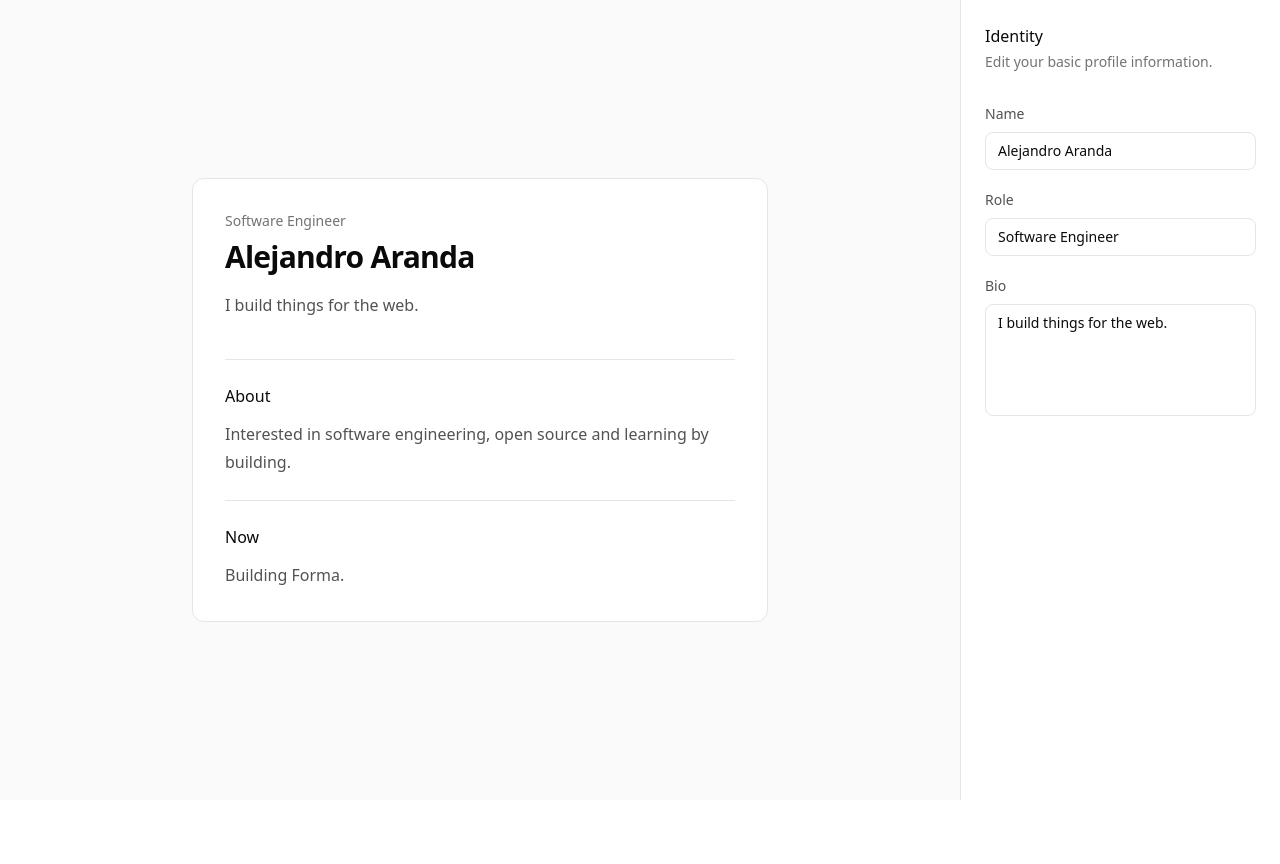
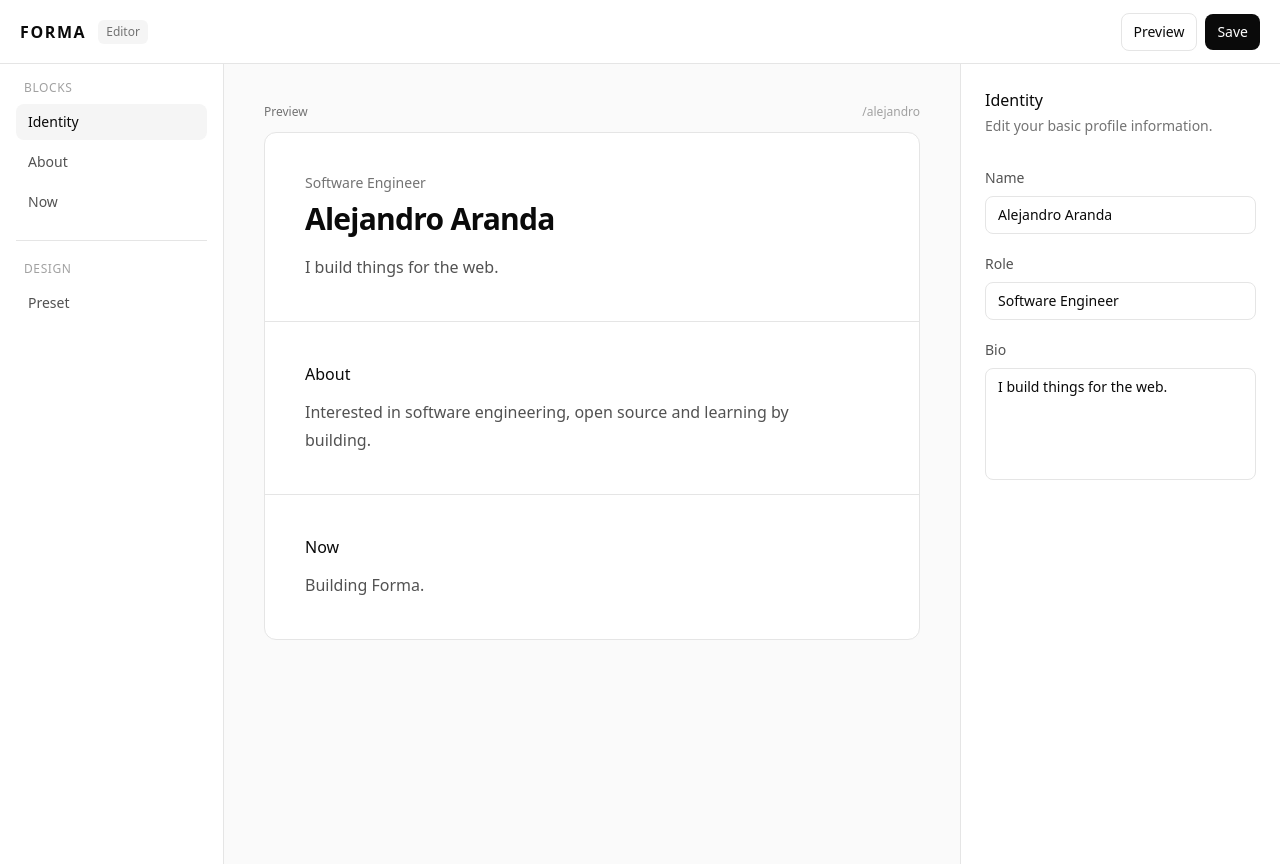
Before and after one commit to ale0aranda/forma, a Next.js app: page / in a window 1280 px wide. Before the commit the page ends 800 px from the top, so only its background shows below. Built offline with nearby package versions, Linux system fonts and the light colour scheme.

Commit message:
feat: add editor shell

```diff
--- a/app/page.tsx
+++ b/app/page.tsx
@@ -16,6 +16,8 @@ const initialProfile: Profile = {
   now: 'Building Forma.'
 };
 
+const blocks = ['Identity', 'About', 'Now'];
+
 export default function Home() {
   const [profile, setProfile] = useState(initialProfile);
 
@@ -30,36 +32,119 @@ export default function Home() {
   }
 
   return (
-    <main className='flex min-h-screen bg-white text-neutral-950'>
-      <section className='flex flex-1 items-center justify-center bg-neutral-50 p-12'>
-        <div className='w-full max-w-xl rounded-xl border border-neutral-200 bg-white p-8'>
-          <p className='text-neutral-500 text-sm'>{profile.identity.role}</p>
+    <main className='min-h-screen bg-white text-neutral-950'>
+      <header className='flex h-16 items-center justify-between border-neutral-200 border-b px-5'>
+        <div className='flex items-center gap-3'>
+          <span className='font-semibold tracking-widest'>FORMA</span>
+
+          <span className='rounded-md bg-neutral-100 px-2 py-1 text-neutral-500 text-xs'>
+            Editor
+          </span>
+        </div>
+
+        <div className='flex items-center gap-2'>
+          <button
+            className='rounded-lg border border-neutral-200 px-3 py-2 text-sm transition-colors hover:bg-neutral-50'
+            type='button'
+          >
+            Preview
+          </button>
+
+          <button
+            className='rounded-lg bg-neutral-950 px-3 py-2 font-medium text-sm text-white transition-colors hover:bg-neutral-800'
+            type='button'
+          >
+            Save
+          </button>
+        </div>
+      </header>
+
+      <div className='flex min-h-screen'>
+        <aside className='w-56 shrink-0 border-neutral-200 border-r bg-white p-4'>
+          <nav>
+            <p className='mb-2 px-2 text-neutral-400 text-xs uppercase tracking-wider'>
+              Blocks
+            </p>
+
+            <div className='space-y-1'>
+              {blocks.map((block) => (
+                <button
+                  className={`w-full rounded-lg px-3 py-2 text-left text-sm transition-colors ${
+                    block === 'Identity'
+                      ? 'bg-neutral-100 font-medium text-neutral-950'
+                      : 'text-neutral-600 hover:bg-neutral-50 hover:text-neutral-950'
+                  }`}
+                  key={block}
+                  type='button'
+                >
+                  {block}
+                </button>
+              ))}
+            </div>
+          </nav>
+
+          <div className='my-5 border-neutral-200 border-t' />
+
+          <nav>
+            <p className='mb-2 px-2 text-neutral-400 text-xs uppercase tracking-wider'>
+              Design
+            </p>
+
+            <button
+              className='w-full rounded-lg px-3 py-2 text-left text-neutral-600 text-sm transition-colors hover:bg-neutral-50 hover:text-neutral-950'
+              type='button'
+            >
+              Preset
+            </button>
+          </nav>
+        </aside>
+
+        <section className='flex min-w-0 flex-1 justify-center bg-neutral-50 p-10'>
+          <div className='w-full max-w-2xl'>
+            <div className='mb-3 flex items-center justify-between'>
+              <p className='text-neutral-500 text-xs'>Preview</p>
+
+              <p className='text-neutral-400 text-xs'>/{profile.username}</p>
+            </div>
+
+            <article className='rounded-xl border border-neutral-200 bg-white'>
+              <section className='p-10'>
+                <p className='text-neutral-500 text-sm'>
+                  {profile.identity.role}
+                </p>
 
                 <h1 className='mt-2 font-semibold text-3xl tracking-tight'>
                   {profile.identity.name}
                 </h1>
 
-          <p className='mt-4 text-neutral-600 leading-7'>
+                <p className='mt-4 max-w-lg text-neutral-600 leading-7'>
                   {profile.identity.bio}
                 </p>
+              </section>
 
-          <section className='mt-10 border-neutral-200 border-t pt-6'>
+              <section className='border-neutral-200 border-t p-10'>
                 <h2 className='font-medium'>About</h2>
 
-            <p className='mt-3 text-neutral-600 leading-7'>{profile.about}</p>
+                <p className='mt-3 max-w-lg text-neutral-600 leading-7'>
+                  {profile.about}
+                </p>
               </section>
 
-          <section className='mt-6 border-neutral-200 border-t pt-6'>
+              <section className='border-neutral-200 border-t p-10'>
                 <h2 className='font-medium'>Now</h2>
 
-            <p className='mt-3 text-neutral-600 leading-7'>{profile.now}</p>
+                <p className='mt-3 max-w-lg text-neutral-600 leading-7'>
+                  {profile.now}
+                </p>
               </section>
+            </article>
           </div>
         </section>
 
         <aside className='w-80 shrink-0 border-neutral-200 border-l bg-white p-6'>
           <div className='mb-8'>
             <p className='font-medium'>Identity</p>
+
             <p className='mt-1 text-neutral-500 text-sm'>
               Edit your basic profile information.
             </p>
@@ -70,7 +155,7 @@ export default function Home() {
               <span className='mb-2 block text-neutral-600 text-sm'>Name</span>
 
               <input
-              className='w-full rounded-lg border border-neutral-200 bg-white px-3 py-2 text-sm outline-none focus:border-neutral-400'
+                className='w-full rounded-lg border border-neutral-200 bg-white px-3 py-2 text-sm outline-none transition-colors focus:border-neutral-400'
                 onChange={(event) => updateIdentity('name', event.target.value)}
                 type='text'
                 value={profile.identity.name}
@@ -81,7 +166,7 @@ export default function Home() {
               <span className='mb-2 block text-neutral-600 text-sm'>Role</span>
 
               <input
-              className='w-full rounded-lg border border-neutral-200 bg-white px-3 py-2 text-sm outline-none focus:border-neutral-400'
+                className='w-full rounded-lg border border-neutral-200 bg-white px-3 py-2 text-sm outline-none transition-colors focus:border-neutral-400'
                 onChange={(event) => updateIdentity('role', event.target.value)}
                 type='text'
                 value={profile.identity.role}
@@ -92,13 +177,14 @@ export default function Home() {
               <span className='mb-2 block text-neutral-600 text-sm'>Bio</span>
 
               <textarea
-              className='min-h-28 w-full resize-none rounded-lg border border-neutral-200 bg-white px-3 py-2 text-sm outline-none focus:border-neutral-400'
+                className='min-h-28 w-full resize-none rounded-lg border border-neutral-200 bg-white px-3 py-2 text-sm outline-none transition-colors focus:border-neutral-400'
                 onChange={(event) => updateIdentity('bio', event.target.value)}
                 value={profile.identity.bio}
               />
             </label>
           </div>
         </aside>
+      </div>
     </main>
   );
 }
```
Lines whose indentation alone changed are shown as unchanged.
